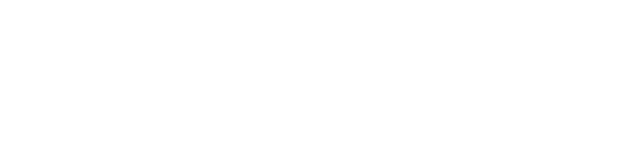
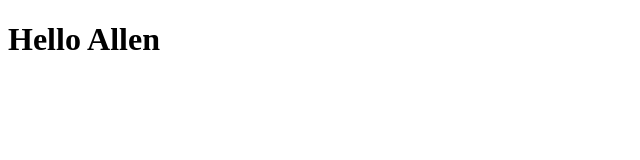
Before and after one commit to Allenli33/1620-wk14-lab, a plain HTML site: page index.html in a window 1280 px wide. Shown: the whole page, without its empty margins (0-640 px from the left). Drawn offline with Linux system fonts and the light colour scheme.

Commit message:
added h1 to index.html.

```diff
--- a/index.html
+++ b/index.html
@@ -7,6 +7,6 @@
     <title>Document</title>
 </head>
 <body>
-    <h1></h1>
+    <h1>Hello Allen</h1>
 </body>
 </html>
```
